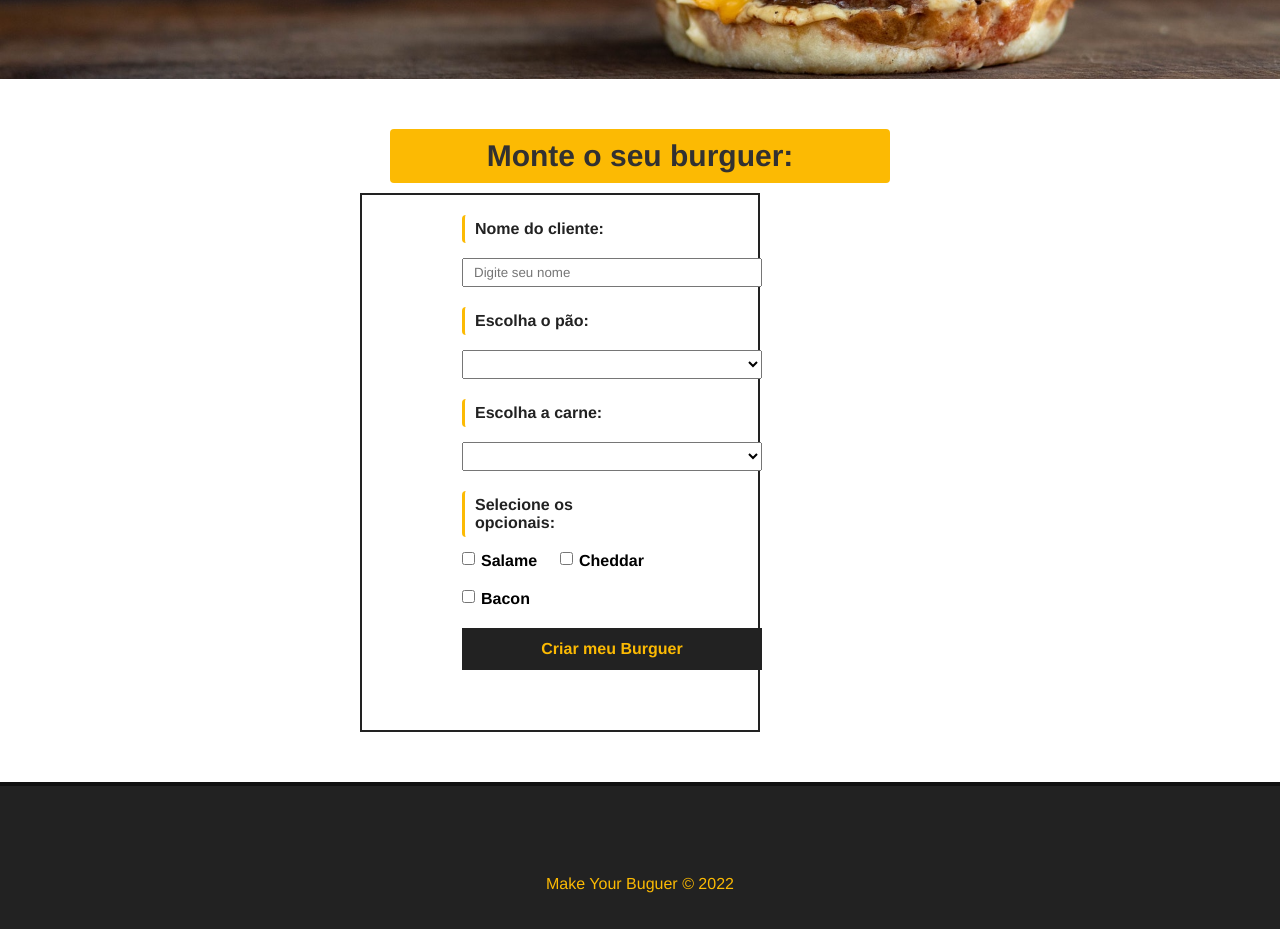
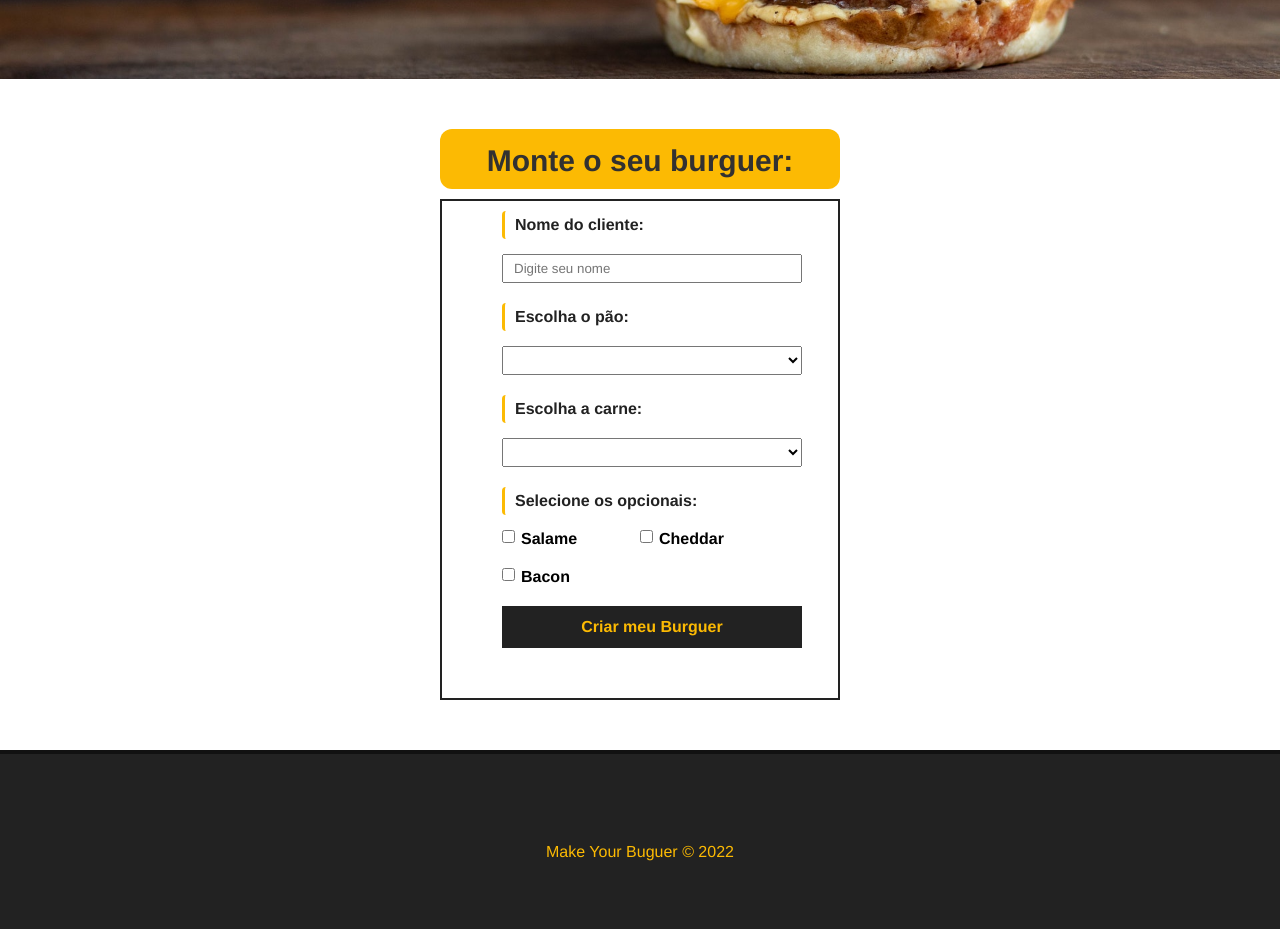
Before and after one commit to devGBR/Make-burguer-VUE, a Vue app: page / in a window 1280 px wide. Shown: the part 600-1529 px from the top of the page. Built offline with nearby package versions, Linux system fonts and the light colour scheme.

Commit message:
Style completed

```diff
--- a/src/components/BurguerForm.vue
+++ b/src/components/BurguerForm.vue
@@ -130,51 +130,56 @@ export default {
     }
     @media only screen and (max-width:320px){
         #formBurguer{
-            margin: 0 -40px;
+            margin: 0 auto;
             width: 200px;
+            padding: 10px 60px;
 
         }
     }
     @media only screen and (max-width:375px){
         #formBurguer{
+            width:400px;
             max-width: 400px;
-            margin: 0 ;
+            margin: 0px -46px;
+            padding: 20px 60px;
         }
 
     }
     @media only screen and (max-width:426px){
         #formBurguer{
         max-width: 400px;
-        margin: 0 10px;
-
+        margin: 0px -44.5px;
+        padding: 20px 50px;
         }
 
     }
     @media only screen and (min-width:600px){
         #formBurguer{
             max-width: 400px;
-            margin: 0 180px;
-
+            margin: 0 auto;
+            padding: 10px 60px;
         }
     }
     @media only screen and (min-width:768px){
         #formBurguer{
             max-width: 400px;
-            margin: 0 180px;
-
+            margin: 0 auto;
+            padding: 10px 60px;
         }
     }
     @media only screen and (min-width:1024px){
         #formBurguer{
             max-width: 400px;
-            margin: 0 310px;
+            margin: 0 auto;
+            padding: 10px 60px;
 
         }
     }
     @media only screen and (min-width:1440px){
         #formBurguer{
-            max-width: 400px;
-            margin: 0 510px;
+            max-width: 420px;
+            margin: 0 auto;
+            padding: 15px 60px;
 
         }
     }
@@ -182,8 +187,9 @@ export default {
         #formBurguer{
             max-width: 800px;
             width: 800px;
-            margin: 0 929px;
+            margin: 0 auto;
             font-size: 80px;
+            border: 2px solid #222;
         }
         .submit-btn{
         background-color: #222;
@@ -203,14 +209,22 @@ export default {
     #box{
         height: 40px;
         width: 50px;
+
     }
      .input-container{
         padding: 10px;
+
      }
      #pao,#carne,#nome{
         width: 600px;
         height: 100px;
         font-size: 40px;
+     }
+     #opcionais-container{
+        width: 800px;
+     }
+     .checkbox-container{
+        font-size: 50px;
      }
     }
 
--- a/src/views/HomeView.vue
+++ b/src/views/HomeView.vue
@@ -21,12 +21,105 @@ export default {
 
 <style scoped>
  h1{
-  max-width: 500px;
+
   background-color: #FCBA03;
+
   margin: 0 auto;
   padding: 10px 20px;
   border-radius: 4px;
   font-size: 30px;
   margin-bottom: 10px;
  }
+ @media only screen and (max-width:320px){
+        h1{
+            margin: 0 -40px;
+            width: 200px;
+
+        }
+    }
+    @media only screen and (max-width:375px){
+        h1{
+          height: 60px;
+            padding: 15px 10px;
+
+            font-weight: bolder;
+            border-radius: 80px ;
+            margin-bottom: 10px;
+        }
+
+    }
+    @media only screen and (max-width:426px){
+        h1{
+
+          height: 60px;
+            padding: 15px 10px;
+            width: 400px;
+            margin: 0 -44.5px;
+            font-weight: bolder;
+            border-radius: 12px ;
+            margin-bottom: 10px;
+        }
+
+    }
+    @media only screen and (min-width:600px){
+        h1{
+
+          height: 60px;
+            padding: 15px 10px;
+            width: 400px;
+            margin: 0 auto;
+            font-weight: bolder;
+            border-radius: 12px ;
+            margin-bottom: 10px;
+
+        }
+    }
+    @media only screen and (min-width:768px){
+        h1{
+
+          height: 60px;
+            padding: 15px 10px;
+            width: 400px;
+            margin: 0 auto;
+            font-weight: bolder;
+            border-radius: 12px ;
+            margin-bottom: 10px;
+
+        }
+    }
+    @media only screen and (min-width:1024px){
+        h1{
+            height: 60px;
+            padding: 15px 10px;
+            width: 400px;
+            margin: 0 auto;
+            font-weight: bolder;
+            border-radius: 12px ;
+            margin-bottom: 10px;
+        }
+    }
+    @media only screen and (min-width:1440px){
+        h1{
+            width: 420px;
+            height: 60px;
+            padding: 15px 10px;
+            margin: 0 auto;
+            margin-bottom: 15px;
+            font-weight: bolder;
+            border-radius: 12px ;
+
+        }
+    }
+    @media only screen and (min-width:2560px){
+      h1{
+        width: 800px;
+        margin: 0 auto;
+        height: 103px;
+        padding: 10px 5px;
+        font-size: 60px;
+        margin-bottom: 20px;
+        border-radius: 20px;
+
+        }
+    }
 </style>
```
